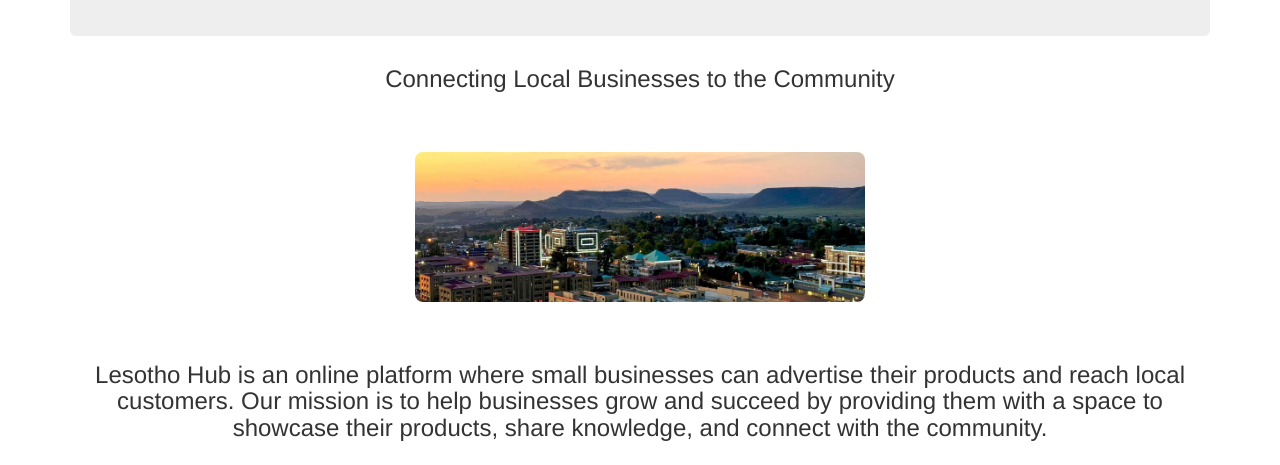
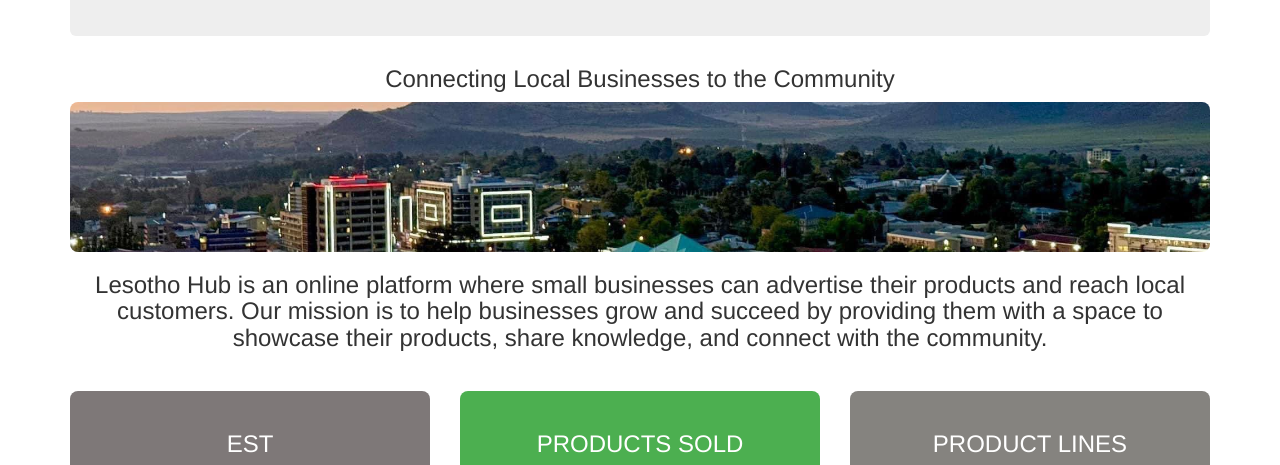
Before and after one commit to JoeSeboka/Lebese-Taote-Seboka-901009541, a plain HTML site: page about.html in a window 1280 px wide. Shown: the part 265-730 px from the top of the page. Drawn offline with nearby package versions, Linux system fonts and the light colour scheme.

Commit message:
Add files via upload

```diff
--- a/about.html
+++ b/about.html
@@ -30,7 +30,7 @@
             <div class="jumbotron text-center">
             <h2>We Are Lesotho Hub</h2></div>
             <p class="lead"><H3>Connecting Local Businesses to the Community</H3></p>
-            <img src="20241008_230002.jpg" alt="about" class="img-responsive center-block product-image" style="max-width: 450px; margin: 60px auto;">
+            <img src="20241008_230002.jpg" alt="about" class="img-responsive center-block product-image" style=" padding: auto; border: radius 50px; " >
 
 
             <p class="background cloudflare">
```
